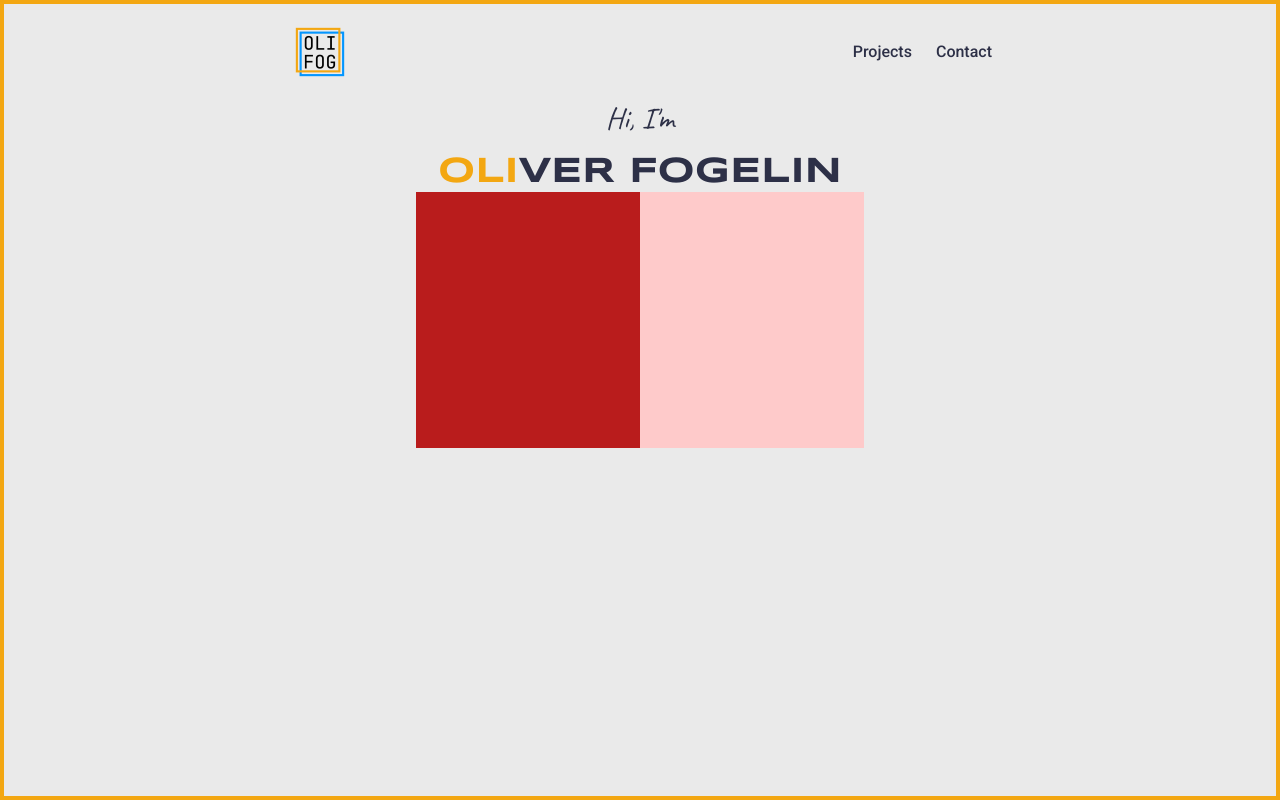
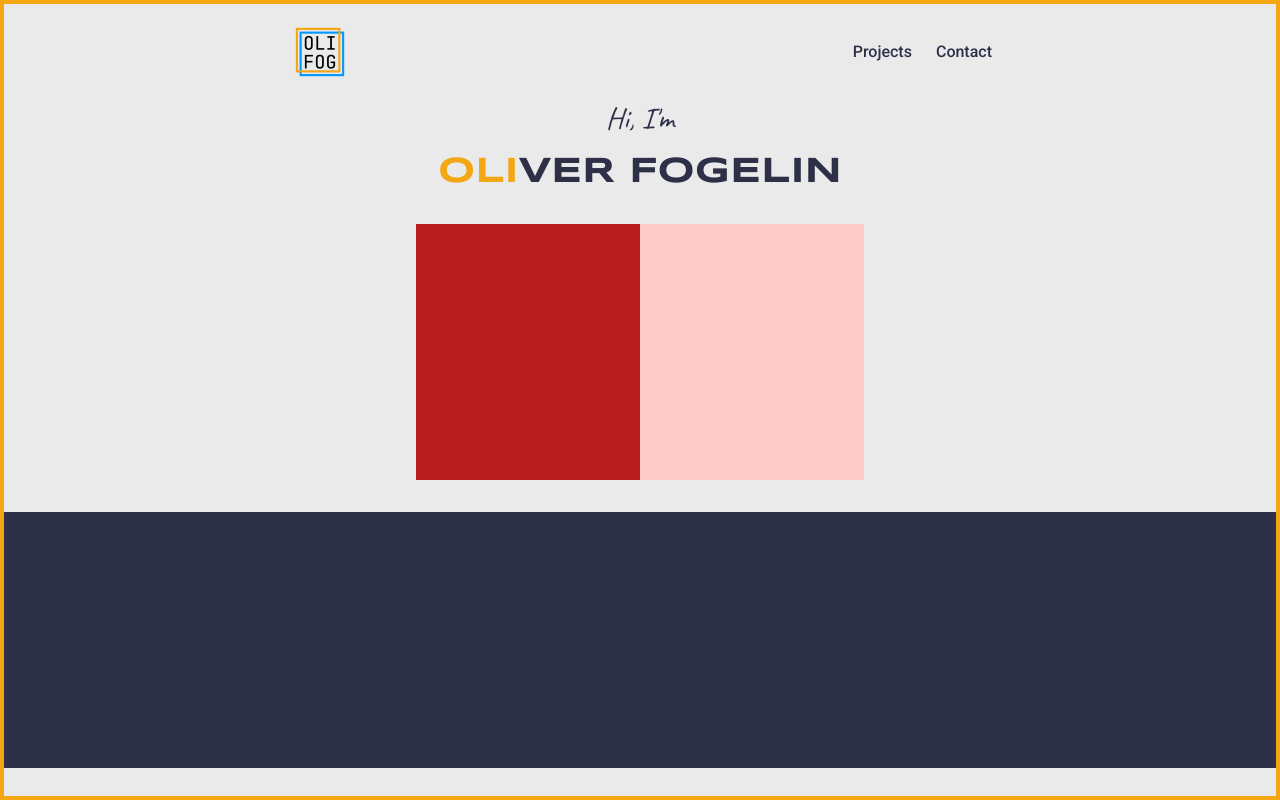
Before and after one commit to olifog/portfolio, a Next.js app: page / in a window 1280 px wide. Built offline with nearby package versions, Linux system fonts and the light colour scheme.

Commit message:
small layout adjustements

```diff
--- a/lib/Layout.js
+++ b/lib/Layout.js
@@ -5,7 +5,7 @@ export default function Layout({ children }) {
   return (
     <main className="flex flex-col bg-fogWhite min-h-screen border-4 border-fogGold items-center">
       <nav className="flex w-full px-8 py-4 max-w-screen-md justify-between">
-          <div className="w-16 h-16">
+        <div className="w-16 h-16">
           <Link href="/">
             <a>
               <Image src='/icon.png' alt='Home' width={128} height={128}>
--- a/pages/index.js
+++ b/pages/index.js
@@ -3,8 +3,9 @@ import Layout from "/lib/Layout"
 export default function Home() {
   return (
     <Layout>
+      <div className="flex bg-fogWhite z-20 flex-col items-center pb-8 w-full">
         <span className="pb-4 font-caveat text-3xl text-fogDark">Hi, I&apos;m</span>
-      <span className="text-fogDark font-syncopate text-4xl">
+        <span className="text-fogDark font-syncopate text-4xl pb-8">
           <span className="text-fogGold">OLI</span>
           VER FOGELIN
         </span>
@@ -12,6 +13,9 @@ export default function Home() {
           <div className="bg-red-700 w-full"></div>
           <div className="bg-red-200 w-full"></div>
         </div>
+      </div>
+      <div className="bg-fogDark w-full h-64 z-10 relative">
+      </div>
     </Layout>
   )
 }
```
Lines whose indentation alone changed are shown as unchanged.
